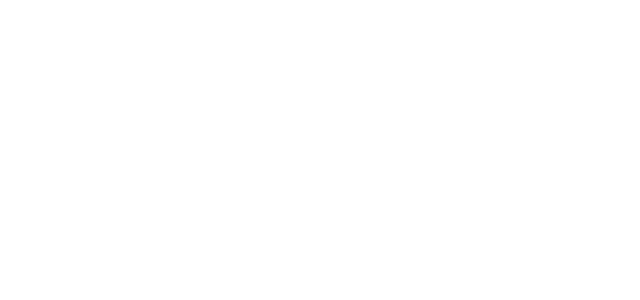
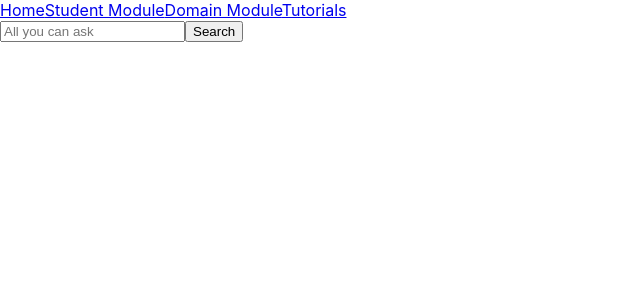
Before and after one commit to Sharoun-Madoya/Tutor-app, a React (Create React App) app in the folder my-app/: page / in a window 1280 px wide. Shown: the top 300 px of the page, without its empty margins (0-640 px from the left). Built offline with nearby package versions, Linux system fonts and the light colour scheme.

Commit message:
Added detailed display

```diff
--- a/my-app/package.json
+++ b/my-app/package.json
@@ -9,6 +9,7 @@
     "axios": "^1.5.0",
     "react": "^18.2.0",
     "react-dom": "^18.2.0",
+    "react-router-dom": "^6.16.0",
     "react-scripts": "5.0.1",
     "web-vitals": "^2.1.4"
   },
--- a/my-app/src/App.js
+++ b/my-app/src/App.js
@@ -1,11 +1,22 @@
-import logo from './logo.svg';
+import { Route, Routes } from "react-router-dom"
 import './App.css';
+import Navbar from './components/Navbar';
+import StudentModule from './components/sudent';
+import DomainModule from './components/Domain';
+import TutorialModule from './components/tutorial';
+import Home from './components/Home';
 
 function App() {
   return (
-    <div className="App">
-
-    </div>
+    <>
+    <Navbar/>
+    <Routes>
+      <Route path="/" element={< Home/>}/>
+      <Route exact path="/student" element={<StudentModule/>}/>
+      <Route path="/domain" element={<DomainModule />} />
+      <Route path="/tutorial" element={<TutorialModule />} />
+    </Routes>
+    </>
   );
 }
 
--- a/my-app/src/components/Home.js
+++ b/my-app/src/components/Home.js
@@ -1,5 +1,4 @@
 import React, { useState } from 'react';
-import './App.css';
 import axios from 'axios';
 
 function Home(){
--- a/my-app/src/components/Navbar.js
+++ b/my-app/src/components/Navbar.js
@@ -1,7 +1,6 @@
 import React from 'react';
-import DomainModule from './Domain';
-import StudentModule from './sudent';
-import TutorialModule from './tutorial';
+import { Link } from "react-router-dom";
+import './navbar.css';
 
 function Navbar (){
     return(
--- a/my-app/src/index.js
+++ b/my-app/src/index.js
@@ -3,13 +3,17 @@
 import './index.css';
 import App from './App';
 import reportWebVitals from './reportWebVitals';
+import {BrowserRouter} from 'react-router-dom';
+
 
 const root = ReactDOM.createRoot(document.getElementById('root'));
 root.render(
-  <React.StrictMode>
-    <App />
-  </React.StrictMode>
+    <BrowserRouter>
+      <App />
+    </BrowserRouter>
+
 );
+
 
 // If you want to start measuring performance in your app, pass a function
 // to log results (for example: reportWebVitals(console.log))
```
Also changed, not shown: my-app/src/components/navbar.css (added), 1 other file (tests, documents, lock files or other folders).
